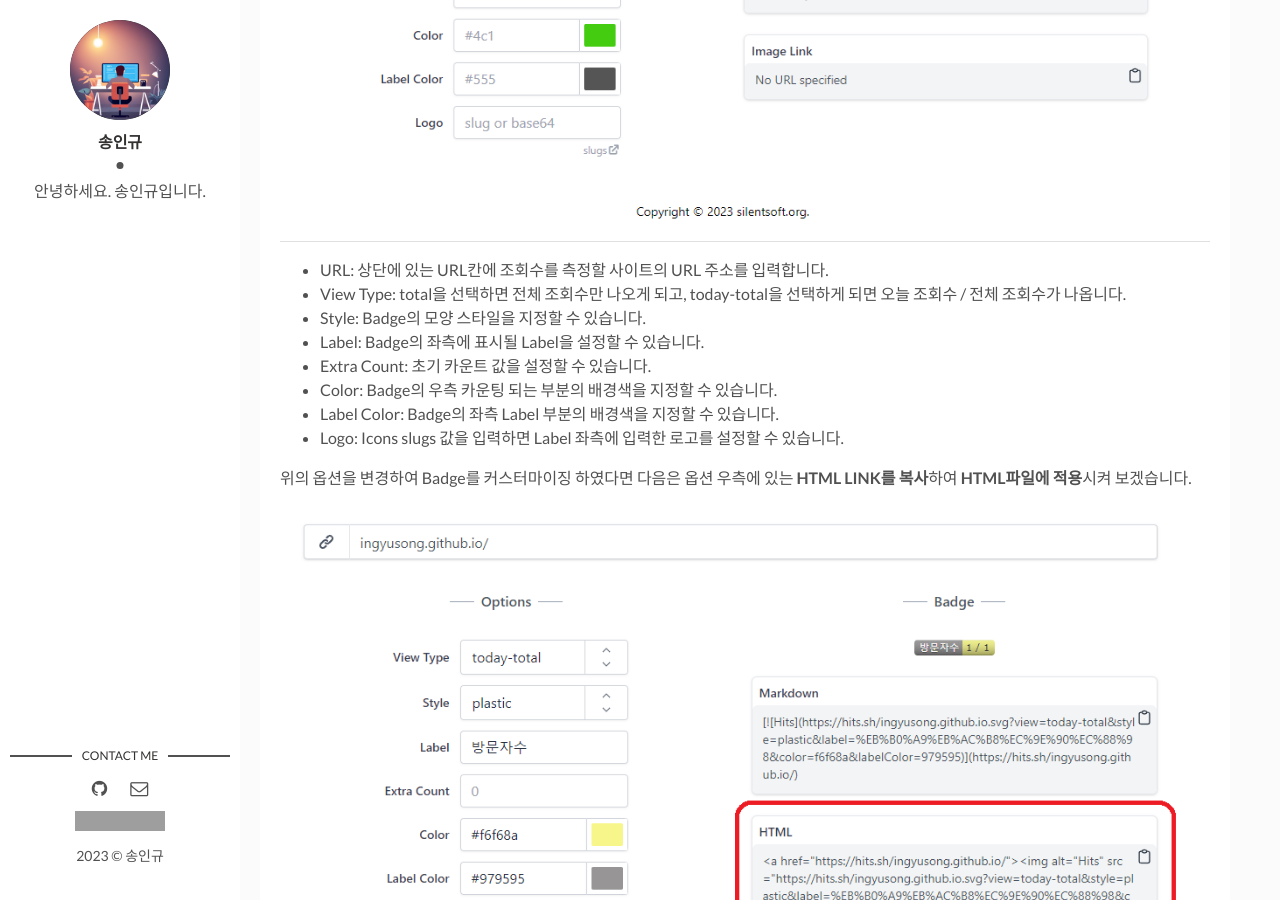
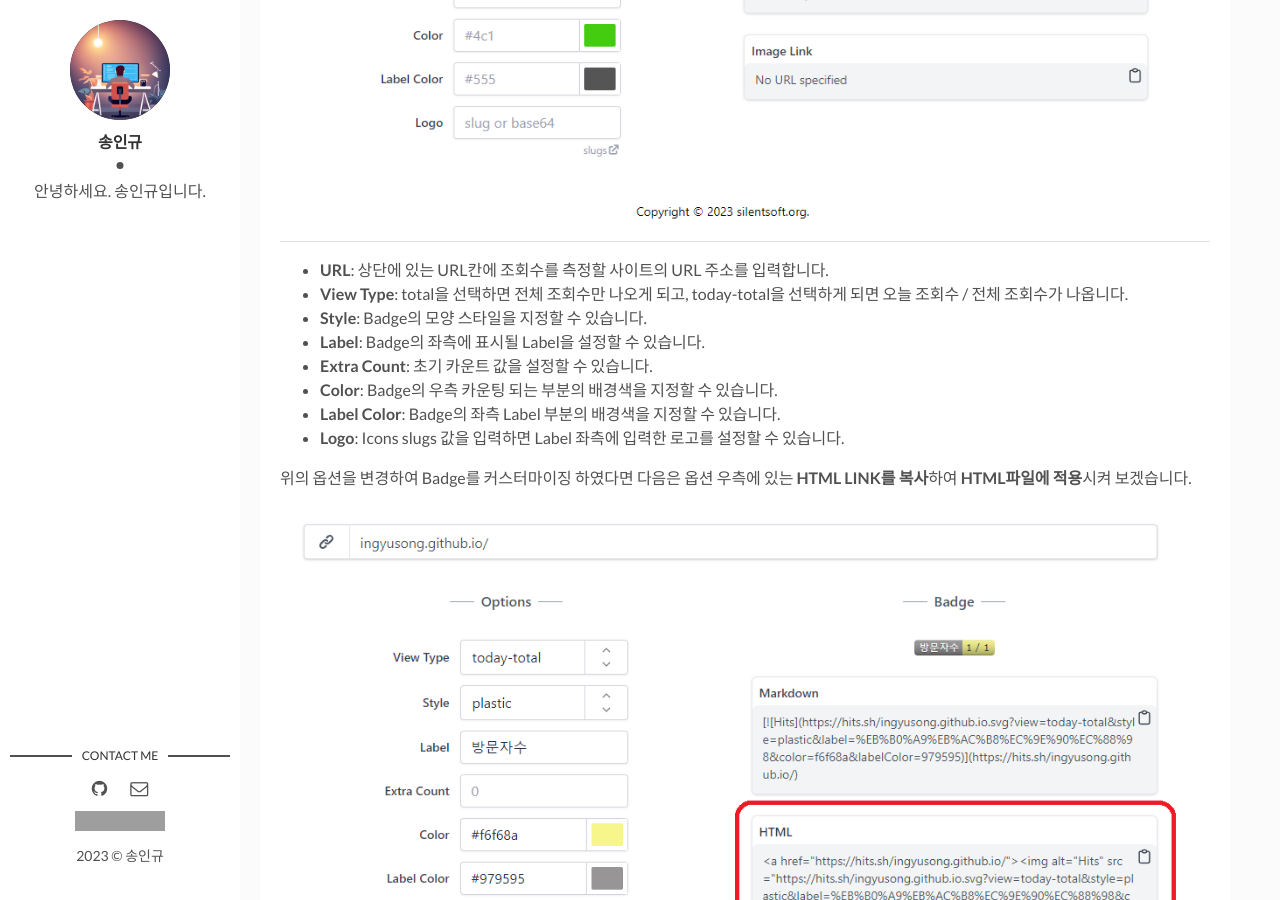
Before and after one commit to IngyuSong/ingyusong.github.io, a Jekyll site: the page built from _posts/2023-06-08-Git-Blog-방문자수-조회수-기능-추가하기.markdown, in a window 1280 px wide and 900 px high, scrolled down 1254 px. Built offline with Jekyll 4.4.1, drawn with Linux system fonts in a browser that asks for light colours; comment, search, counter and statistics services are not loaded; grey boxes are pictures that could not be loaded.

Commit message:
Fixed: 날짜와 조회수 사이 공백 수정

```diff
--- a/_layouts/post.html
+++ b/_layouts/post.html
@@ -18,7 +18,7 @@
       <header class="header-page">
         <h1 class="page-title">{{page.title}}</h1>
         <div class="page-date">
-          <span>{{page.date | date: '%Y. %m. %d.'}}&nbsp;&nbsp;&nbsp;&nbsp;</span>
+          <span>{{page.date | date: '%Y. %m. %d.'}}&emsp;&emsp;&emsp;&emsp;</span>
           <span>
             <a href="https://hits.sh/ingyusong.github.io/{{ page.title }}">
             <img alt="Hits"
--- a/_posts/2023-06-08-Git-Blog-방문자수-조회수-기능-추가하기.markdown
+++ b/_posts/2023-06-08-Git-Blog-방문자수-조회수-기능-추가하기.markdown
@@ -21,14 +21,14 @@
 
 ![hits.sh]({{site.baseurl}}/assets/img/20230608/generate-badge.png)
 
-* URL: 상단에 있는 URL칸에 조회수를 측정할 사이트의 URL 주소를 입력합니다.
-* View Type: total을 선택하면 전체 조회수만 나오게 되고, today-total을 선택하게 되면 오늘 조회수 / 전체 조회수가 나옵니다.
-* Style: Badge의 모양 스타일을 지정할 수 있습니다.
-* Label: Badge의 좌측에 표시될 Label을 설정할 수 있습니다.
-* Extra Count: 초기 카운트 값을 설정할 수 있습니다.
-* Color: Badge의 우측 카운팅 되는 부분의 배경색을 지정할 수 있습니다.
-* Label Color: Badge의 좌측 Label 부분의 배경색을 지정할 수 있습니다.
-* Logo: Icons slugs 값을 입력하면 Label 좌측에 입력한 로고를 설정할 수 있습니다.
+* **URL**: 상단에 있는 URL칸에 조회수를 측정할 사이트의 URL 주소를 입력합니다.
+* **View Type**: total을 선택하면 전체 조회수만 나오게 되고, today-total을 선택하게 되면 오늘 조회수 / 전체 조회수가 나옵니다.
+* **Style**: Badge의 모양 스타일을 지정할 수 있습니다.
+* **Label**: Badge의 좌측에 표시될 Label을 설정할 수 있습니다.
+* **Extra Count**: 초기 카운트 값을 설정할 수 있습니다.
+* **Color**: Badge의 우측 카운팅 되는 부분의 배경색을 지정할 수 있습니다.
+* **Label Color**: Badge의 좌측 Label 부분의 배경색을 지정할 수 있습니다.
+* **Logo**: Icons slugs 값을 입력하면 Label 좌측에 입력한 로고를 설정할 수 있습니다.
 
 위의 옵션을 변경하여 Badge를 커스터마이징 하였다면 다음은 옵션 우측에 있는 **HTML LINK를 복사**하여 **HTML파일에 적용**시켜 보겠습니다.
 
```
